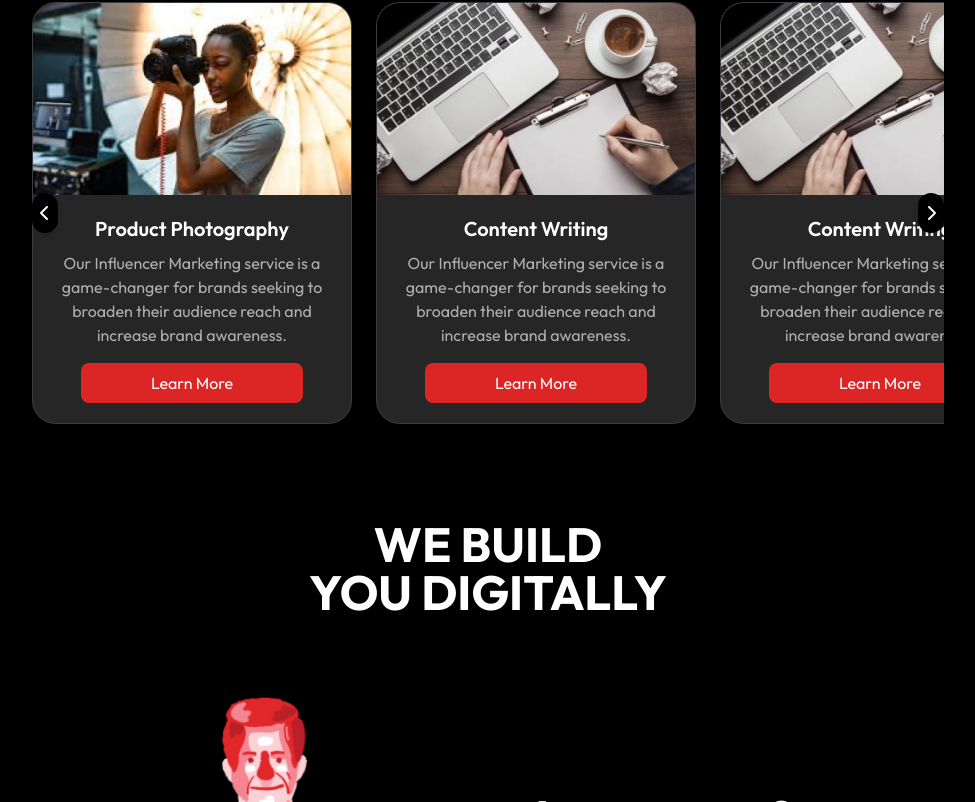
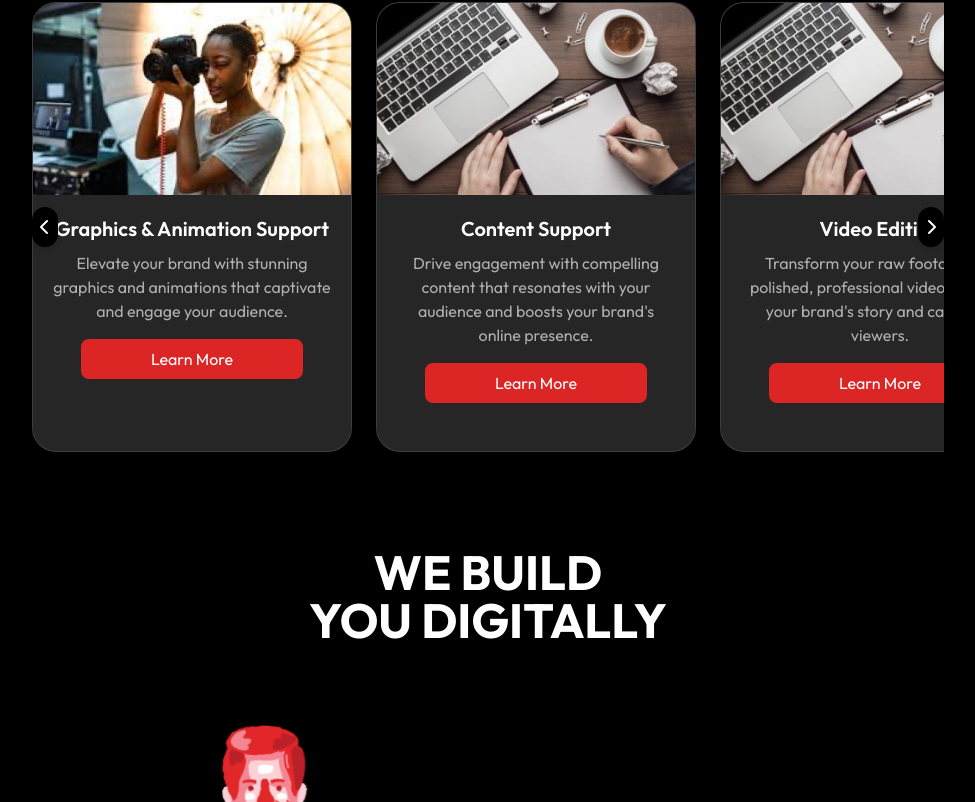
Before and after one commit to alpharsh/smallstart, a React (Vite) app: page / in a window 1280 px wide. Shown: the part 1253-2055 px from the top of the page, without its empty margins (152-1127 px from the left). Built offline with nearby package versions, Linux system fonts and the light colour scheme.

Commit message:
content added to the services cards

```diff
--- a/src/components/Services.jsx
+++ b/src/components/Services.jsx
@@ -2,28 +2,43 @@ import React, { useRef } from 'react';
 
 const services = [
   {
-    title: 'Product Photography',
-    description: 'Our Influencer Marketing service is a game-changer for brands seeking to broaden their audience reach and increase brand awareness.',
+    title: 'Graphics & Animation Support',
+    description: 'Elevate your brand with stunning graphics and animations that captivate and engage your audience.',
     image: '/servicesimg/services1.png',
   },
   {
-    title: 'Content Writing',
-    description: 'Our Influencer Marketing service is a game-changer for brands seeking to broaden their audience reach and increase brand awareness.',
+    title: 'Content Support',
+    description: 'Drive engagement with compelling content that resonates with your audience and boosts your brand\'s online presence.',
     image: '/servicesimg/services2.png',
   },
   {
-    title: 'Content Writing',
-    description: 'Our Influencer Marketing service is a game-changer for brands seeking to broaden their audience reach and increase brand awareness.',
+    title: 'Video Editing',
+    description: 'Transform your raw footage into polished, professional videos that tell your brand\'s story and captivate viewers.',
     image: '/servicesimg/services2.png',
   },
   {
-    title: 'Influencer Marketing',
-    description: 'Our Influencer Marketing service is a game-changer for brands seeking to broaden their audience reach and increase brand awareness.',
+    title: 'Application Development',
+    description: 'Turn your ideas into powerful, user-friendly applications that enhance your business and delight your customers.',
+    image: '/servicesimg/services3.png',
+  },
+  {
+    title: 'Web Development',
+    description: 'Create a seamless online experience with a visually stunning and highly functional website that stands out in the digital world.',
+    image: '/servicesimg/services3.png',
+  },
+  {
+    title: 'Review Seeding',
+    description: 'Build trust and credibility with authentic reviews that highlight your brand’s strengths and attract new customers.',
+    image: '/servicesimg/services3.png',
+  },
+  {
+    title: 'Target-Based Offline Marketing',
+    description: 'Reach your audience where they are with strategic offline marketing campaigns tailored to your brand’s unique goals.',
     image: '/servicesimg/services3.png',
   },
   {
     title: 'Influencer Marketing',
-    description: 'Our Influencer Marketing service is a game-changer for brands seeking to broaden their audience reach and increase brand awareness.',
+    description: 'Partner with influential voices to expand your reach, increase brand awareness, and drive impactful engagement.',
     image: '/servicesimg/services3.png',
   },
 ];
```
